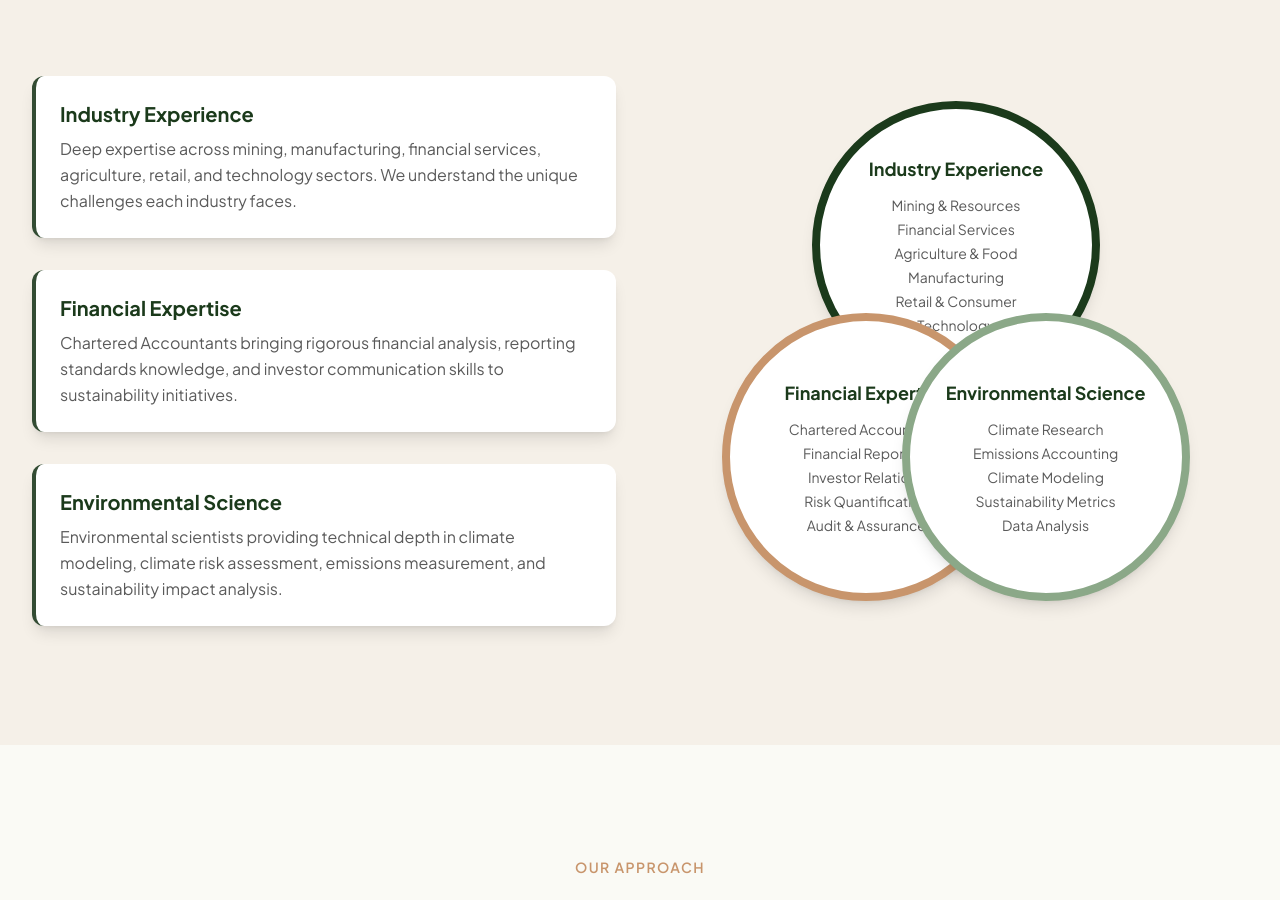
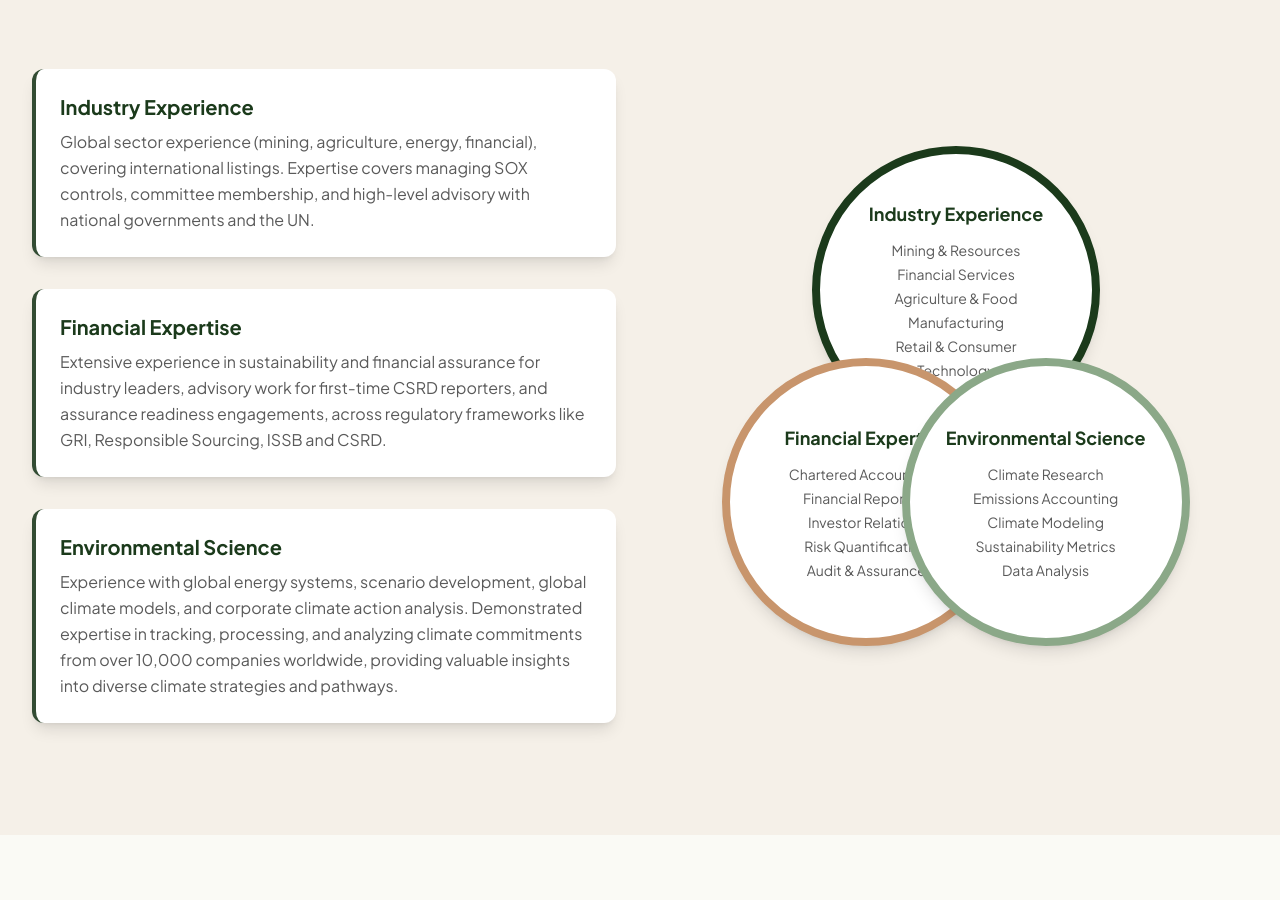
Before and after one commit to RebalanceImpact/RebalanceImpact.github.io, a React (Vite) app: page /about-us in a window 1280 px wide. Shown: the part 1109-2009 px from the top of the page. Built offline with nearby package versions, Linux system fonts and the light colour scheme.

Commit message:
updated about us

```diff
--- a/src/data/team.js
+++ b/src/data/team.js
@@ -5,19 +5,19 @@ export const teamExperience = {
     {
       id: 1,
       title: "Industry Experience",
-      description: "Deep expertise across mining, manufacturing, financial services, agriculture, retail, and technology sectors. We understand the unique challenges each industry faces.",
+      description: "Global sector experience (mining, agriculture, energy, financial), covering international listings. Expertise covers managing SOX controls, committee membership, and high-level advisory with national governments and the UN.",
       color: "forest",
     },
     {
       id: 2,
       title: "Financial Expertise",
-      description: "Chartered Accountants bringing rigorous financial analysis, reporting standards knowledge, and investor communication skills to sustainability initiatives.",
+      description: "Extensive experience in sustainability and financial assurance for industry leaders, advisory work for first-time CSRD reporters, and assurance readiness engagements, across regulatory frameworks like GRI, Responsible Sourcing, ISSB and CSRD.",
       color: "accent",
     },
     {
       id: 3,
       title: "Environmental Science",
-      description: "Environmental scientists providing technical depth in climate modeling, climate risk assessment, emissions measurement, and sustainability impact analysis.",
+      description: "Experience with global energy systems, scenario development, global climate models, and corporate climate action analysis. Demonstrated expertise in tracking, processing, and analyzing climate commitments from over 10,000 companies worldwide, providing valuable insights into diverse climate strategies and pathways.",
       color: "sage",
     },
   ],
```
